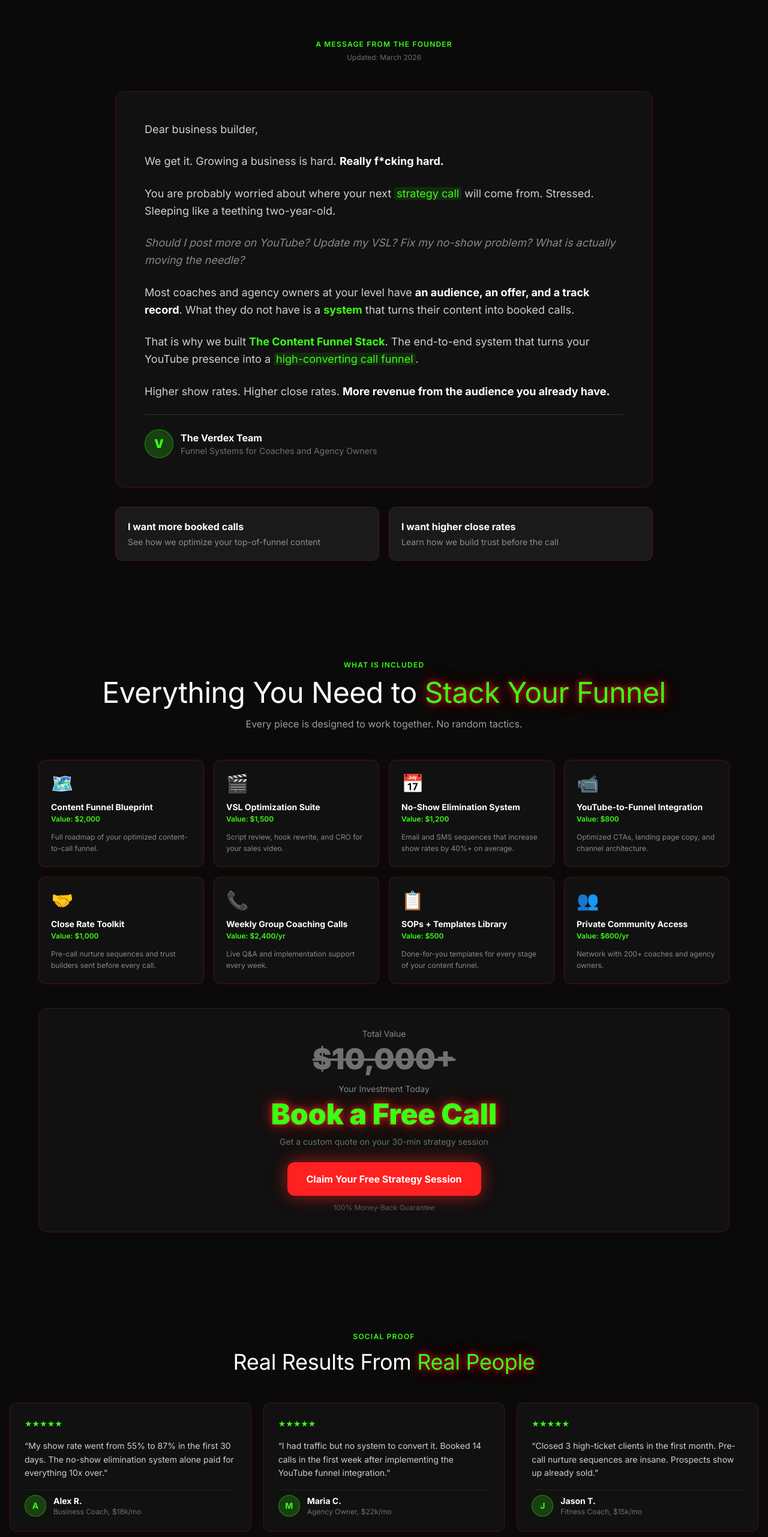
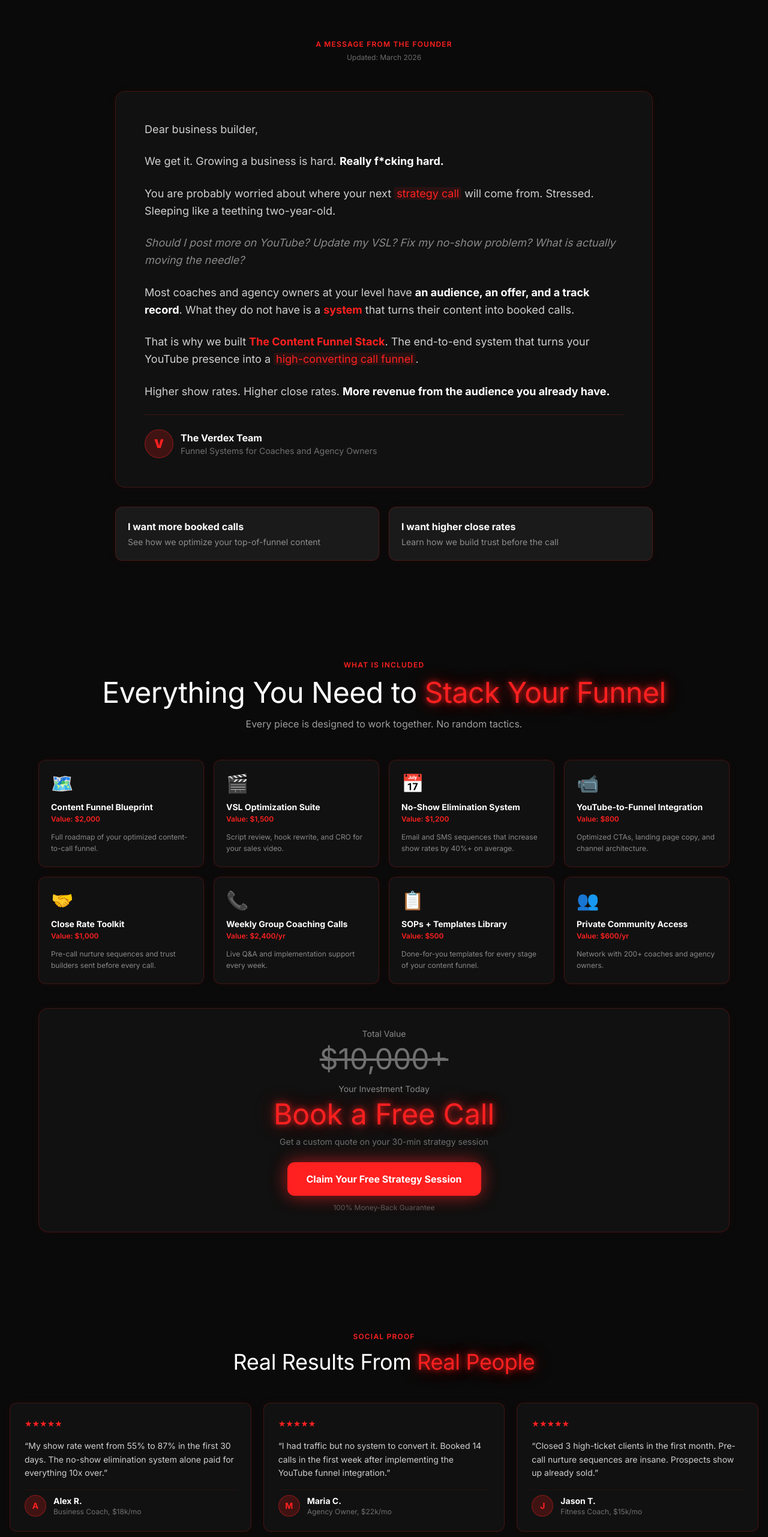
Before and after one commit to mikeyxanthony/content-funnel-stack, a Next.js app: page / in a window 1280 px wide. Shown: the part 966-3529 px from the top of the page at 60% size. Built offline with nearby package versions, Linux system fonts and the light colour scheme.

Commit message:
feat: red accent on Story, Offer, Testimonials, WhoIsThisFor

```diff
--- a/src/components/Offer.tsx
+++ b/src/components/Offer.tsx
@@ -13,24 +13,24 @@ export default function Offer() {
     <section id="offer" className="py-20 px-4">
       <div className="max-w-6xl mx-auto">
         <div className="text-center mb-12">
-          <span className="text-[#39FF14] text-xs font-semibold uppercase tracking-widest">What is Included</span>
-          <h2 className="text-3xl sm:text-4xl lg:text-5xl font-black mt-3 mb-4">Everything You Need to <span className="text-[#39FF14] neon-glow">Stack Your Funnel</span></h2>
+          <span className="text-[#FF2020] text-xs font-semibold uppercase tracking-widest">What is Included</span>
+          <h2 className="text-3xl sm:text-4xl lg:text-5xl mt-3 mb-4">Everything You Need to <span className="text-[#FF2020] neon-glow">Stack Your Funnel</span></h2>
           <p className="text-white/60 max-w-xl mx-auto">Every piece is designed to work together. No random tactics.</p>
         </div>
         <div className="grid sm:grid-cols-2 lg:grid-cols-4 gap-4 mb-10">
           {items.map((item) => (
             <div key={item.name} className="neon-border rounded-xl bg-[#111111] p-5 flex flex-col gap-3 hover:bg-[#1A1A1A] transition-colors">
               <div className="text-3xl">{item.icon}</div>
-              <div><p className="text-white font-bold text-sm">{item.name}</p><p className="text-[#39FF14] text-xs font-semibold mt-0.5">Value: {item.value}</p></div>
+              <div><p className="text-white font-bold text-sm">{item.name}</p><p className="text-[#FF2020] text-xs font-semibold mt-0.5">Value: {item.value}</p></div>
               <p className="text-white/50 text-xs leading-relaxed">{item.desc}</p>
             </div>
           ))}
         </div>
         <div className="neon-border rounded-2xl bg-[#111111] p-8 text-center">
           <p className="text-white/50 text-sm mb-2">Total Value</p>
-          <p className="text-5xl font-black text-white line-through opacity-40">$10,000+</p>
+          <p className="text-5xl text-white line-through opacity-40">$10,000+</p>
           <p className="text-white/50 text-sm mt-4 mb-2">Your Investment Today</p>
-          <p className="text-5xl font-black text-[#39FF14] neon-glow">Book a Free Call</p>
+          <p className="text-5xl text-[#FF2020] neon-glow">Book a Free Call</p>
           <p className="text-white/40 text-sm mt-3">Get a custom quote on your 30-min strategy session</p>
           <a href="#cta" className="neon-btn mt-6 px-8 py-4 rounded-xl text-base font-black pulse-glow">Claim Your Free Strategy Session</a>
           <p className="text-white/30 text-xs mt-3">100% Money-Back Guarantee</p>
--- a/src/components/Story.tsx
+++ b/src/components/Story.tsx
@@ -3,19 +3,19 @@ export default function Story() {
     <section id="story" className="py-20 px-4">
       <div className="max-w-4xl mx-auto">
         <div className="text-center mb-12">
-          <span className="text-[#39FF14] text-xs font-semibold uppercase tracking-widest">A Message From the Founder</span>
+          <span className="text-[#FF2020] text-xs font-semibold uppercase tracking-widest">A Message From the Founder</span>
           <p className="text-white/40 text-xs mt-1">Updated: March 2026</p>
         </div>
         <div className="neon-border rounded-2xl bg-[#111111] p-8 sm:p-12 space-y-6 text-white/80 text-lg leading-relaxed">
           <p>Dear business builder,</p>
           <p>We get it. Growing a business is hard. <strong className="text-white">Really f*cking hard.</strong></p>
-          <p>You are probably worried about where your next <span className="bg-[#39FF14]/10 text-[#39FF14] px-1 rounded">strategy call</span> will come from. Stressed. Sleeping like a teething two-year-old.</p>
+          <p>You are probably worried about where your next <span className="bg-[#FF2020]/10 text-[#FF2020] px-1 rounded">strategy call</span> will come from. Stressed. Sleeping like a teething two-year-old.</p>
           <p className="text-white/50 italic">Should I post more on YouTube? Update my VSL? Fix my no-show problem? What is actually moving the needle?</p>
-          <p>Most coaches and agency owners at your level have <strong className="text-white">an audience, an offer, and a track record</strong>. What they do not have is a <span className="text-[#39FF14] font-bold">system</span> that turns their content into booked calls.</p>
-          <p>That is why we built <strong className="text-[#39FF14]">The Content Funnel Stack</strong>. The end-to-end system that turns your YouTube presence into a <span className="bg-[#39FF14]/10 text-[#39FF14] px-1 rounded">high-converting call funnel</span>.</p>
+          <p>Most coaches and agency owners at your level have <strong className="text-white">an audience, an offer, and a track record</strong>. What they do not have is a <span className="text-[#FF2020] font-bold">system</span> that turns their content into booked calls.</p>
+          <p>That is why we built <strong className="text-[#FF2020]">The Content Funnel Stack</strong>. The end-to-end system that turns your YouTube presence into a <span className="bg-[#FF2020]/10 text-[#FF2020] px-1 rounded">high-converting call funnel</span>.</p>
           <p>Higher show rates. Higher close rates. <strong className="text-white">More revenue from the audience you already have.</strong></p>
-          <div className="border-t border-[#39FF14]/20 pt-6 flex items-center gap-3">
-            <div className="w-12 h-12 rounded-full bg-[#39FF14]/20 border border-[#39FF14]/40 flex items-center justify-center text-[#39FF14] font-black text-xl">V</div>
+          <div className="border-t border-[#FF2020]/20 pt-6 flex items-center gap-3">
+            <div className="w-12 h-12 rounded-full bg-[#FF2020]/20 border border-[#FF2020]/40 flex items-center justify-center text-[#FF2020] font-black text-xl">V</div>
             <div><p className="text-white font-bold text-base">The Verdex Team</p><p className="text-white/40 text-sm">Funnel Systems for Coaches and Agency Owners</p></div>
           </div>
         </div>
--- a/src/components/Testimonials.tsx
+++ b/src/components/Testimonials.tsx
@@ -11,16 +11,16 @@ export default function Testimonials() {
     <section id="testimonials" className="py-20 px-4">
       <div className="max-w-7xl mx-auto">
         <div className="text-center mb-12">
-          <span className="text-[#39FF14] text-xs font-semibold uppercase tracking-widest">Social Proof</span>
-          <h2 className="text-3xl sm:text-4xl font-black mt-3 mb-4">Real Results From <span className="text-[#39FF14] neon-glow">Real People</span></h2>
+          <span className="text-[#FF2020] text-xs font-semibold uppercase tracking-widest">Social Proof</span>
+          <h2 className="text-3xl sm:text-4xl mt-3 mb-4">Real Results From <span className="text-[#FF2020] neon-glow">Real People</span></h2>
         </div>
         <div className="grid sm:grid-cols-2 lg:grid-cols-3 gap-5">
           {testimonials.map((t) => (
             <div key={t.name} className="neon-border rounded-xl bg-[#111111] p-6 flex flex-col gap-4">
-              <div className="flex gap-0.5 text-[#39FF14] text-sm">{"★".repeat(t.stars)}</div>
+              <div className="flex gap-0.5 text-[#FF2020] text-sm">{"★".repeat(t.stars)}</div>
               <p className="text-white/80 text-sm leading-relaxed flex-1">&ldquo;{t.text}&rdquo;</p>
-              <div className="flex items-center gap-3 pt-2 border-t border-[#39FF14]/10">
-                <div className="w-9 h-9 rounded-full bg-[#39FF14]/20 border border-[#39FF14]/40 flex items-center justify-center text-[#39FF14] font-bold text-sm">{t.avatar}</div>
+              <div className="flex items-center gap-3 pt-2 border-t border-[#FF2020]/10">
+                <div className="w-9 h-9 rounded-full bg-[#FF2020]/20 border border-[#FF2020]/40 flex items-center justify-center text-[#FF2020] font-bold text-sm">{t.avatar}</div>
                 <div><p className="text-white text-sm font-bold">{t.name}</p><p className="text-white/40 text-xs">{t.role}</p></div>
               </div>
             </div>
--- a/src/components/WhoIsThisFor.tsx
+++ b/src/components/WhoIsThisFor.tsx
@@ -5,13 +5,13 @@ export default function WhoIsThisFor() {
     <section id="who" className="py-20 px-4">
       <div className="max-w-5xl mx-auto">
         <div className="text-center mb-12">
-          <span className="text-[#39FF14] text-xs font-semibold uppercase tracking-widest">Is This For You?</span>
-          <h2 className="text-3xl sm:text-4xl font-black mt-3">This Is <span className="text-[#39FF14] neon-glow">Specifically Built</span> For You If</h2>
+          <span className="text-[#FF2020] text-xs font-semibold uppercase tracking-widest">Is This For You?</span>
+          <h2 className="text-3xl sm:text-4xl mt-3">This Is <span className="text-[#FF2020] neon-glow">Specifically Built</span> For You If</h2>
         </div>
         <div className="grid md:grid-cols-2 gap-6">
           <div className="neon-border rounded-2xl bg-[#111111] p-8">
-            <div className="flex items-center gap-2 mb-6"><span className="text-[#39FF14] text-xl">✅</span><h3 className="text-white font-bold text-lg">This IS for you if</h3></div>
-            <ul className="space-y-3">{forList.map((item,i) => (<li key={i} className="flex items-start gap-3 text-white/75 text-sm"><span className="text-[#39FF14] mt-0.5 flex-shrink-0">◆</span>{item}</li>))}</ul>
+            <div className="flex items-center gap-2 mb-6"><span className="text-[#FF2020] text-xl">✅</span><h3 className="text-white font-bold text-lg">This IS for you if</h3></div>
+            <ul className="space-y-3">{forList.map((item,i) => (<li key={i} className="flex items-start gap-3 text-white/75 text-sm"><span className="text-[#FF2020] mt-0.5 flex-shrink-0">◆</span>{item}</li>))}</ul>
           </div>
           <div className="border border-white/10 rounded-2xl bg-[#111111]/50 p-8">
             <div className="flex items-center gap-2 mb-6"><span className="text-red-400 text-xl">🚫</span><h3 className="text-white/60 font-bold text-lg">This is NOT for you if</h3></div>
```
